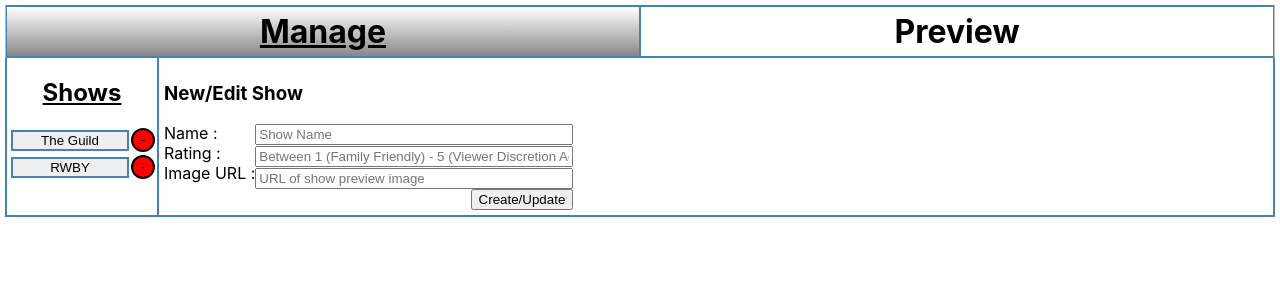
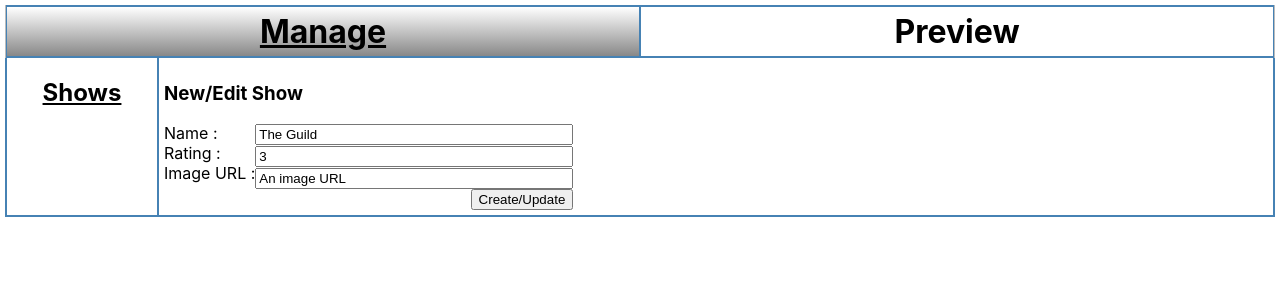
Before and after one commit to Nagumoto/tv-demo-front-end, a React (Create React App) app: page / in a window 1280 px wide. Shown: the top 300 px of the page. Built offline with nearby package versions, Linux system fonts and the light colour scheme.

Commit message:
Added state to ManagePage

```diff
--- a/src/ManagePage.js
+++ b/src/ManagePage.js
@@ -3,21 +3,73 @@ import SiteNav from './SiteNav'
 import TVShow from './TVShow'
 
 class ManagePage extends Component {
-    tvShowSelected = () => {
-        console.log('tvShowSelected')
+
+    state = {
+        nameInProgress: 'The Guild',
+        ratingInProgress: '3',
+        imageInProgress: 'An image URL',
+        show: {
+            name: '',
+            rating: '',
+            image: ''
+        }
     }
 
-    tvShowDeleted = () => {
+    showSelected = () => {
+        console.log('tvShowSelected')
+        this.setState({
+            nameInProgress: this.state.show.name,
+            ratingInProgress: this.state.show.rating,
+            imageInProgress: this.state.show.image
+        })
+    }
+
+    showDeleted = () => {
         console.log('tvShowDeleted')
+        this.setState({
+            show: {
+                name: '',
+                rating: '',
+                image: ''
+            }
+        })
     }
 
     saveTVShow = (e) => {
         e.preventDefault()
-        console.log('saveTVShow')
+        this.setState({
+            show: {
+                name: this.state.nameInProgress,
+                rating: this.state.ratingInProgress,
+                image: this.state.imageInProgress
+            },
+            nameInProgress: '',
+            ratingInProgress: '',
+            imageInProgress: ''
+        })
     }
 
-    changedShowName = () => {
-        console.log('changedShowName')
+    changedName = (e) => {
+        console.log(e.target.value)
+        this.setState({ nameInProgress: e.target.value })
+    }
+
+    changedRating = (e) => {
+        console.log(e.target.value)
+        this.setState({ ratingInProgress: e.target.value })
+    }
+
+    changedimage = (e) => {
+        console.log(e.target.value)
+        this.setState({ imageInProgress: e.target.value })
+    }
+
+    renderShows = () => {
+        if (this.state.show.name) {
+            return (
+                <TVShow name={this.state.show.name} allowDelete={true} selectHandler={this.showSelected} deleteHandler={this.showDeleted} />
+            )
+        }
     }
 
     render = () => {
@@ -29,8 +81,7 @@ class ManagePage extends Component {
                 <div id="main">
                     <section id="show-selection">
                         <h2>Shows</h2>
-                        <TVShow selectHandler={this.tvShowSelected} deleteHandler={this.tvShowDeleted} name="The Guild" allowDelete={true} />
-                        <TVShow selectHandler={this.tvShowSelected} deleteHandler={this.tvShowDeleted} name="RWBY" allowDelete={true} />
+                        {this.renderShows()}
                     </section>
                     <form id="show-details">
                         <div>
@@ -42,9 +93,9 @@ class ManagePage extends Component {
                                     Image URL :
                                 </div>
                                 <div>
-                                    <input id="name" onChange={this.changedShowName} type="text" placeholder="Show Name" /><br />
-                                    <input type="text" placeholder="Between 1 (Family Friendly) - 5 (Viewer Discretion Advised)" /><br />
-                                    <input type="text" placeholder="URL of show preview image" /><br />
+                                    <input onChange={this.changedName} value={this.state.nameInProgress} /><br />
+                                    <input onChange={this.changedRating} value={this.state.ratingInProgress} /><br />
+                                    <input onChange={this.changedimage} value={this.state.imageInProgress} /><br />
                                     <span id="create-update">
                                         <button onClick={this.saveTVShow}>Create/Update</button>
                                     </span>
```
Also changed, not shown: 1 other file (tests, documents, lock files or other folders).
